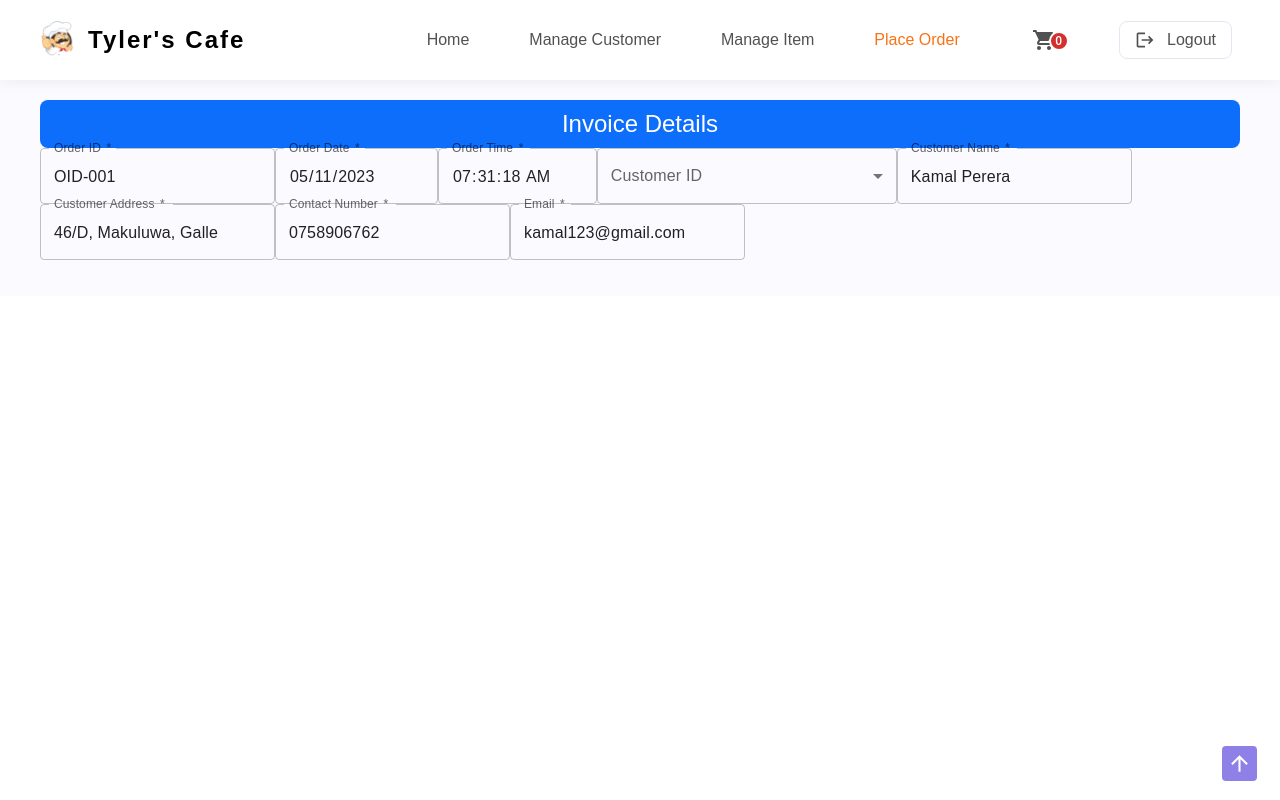
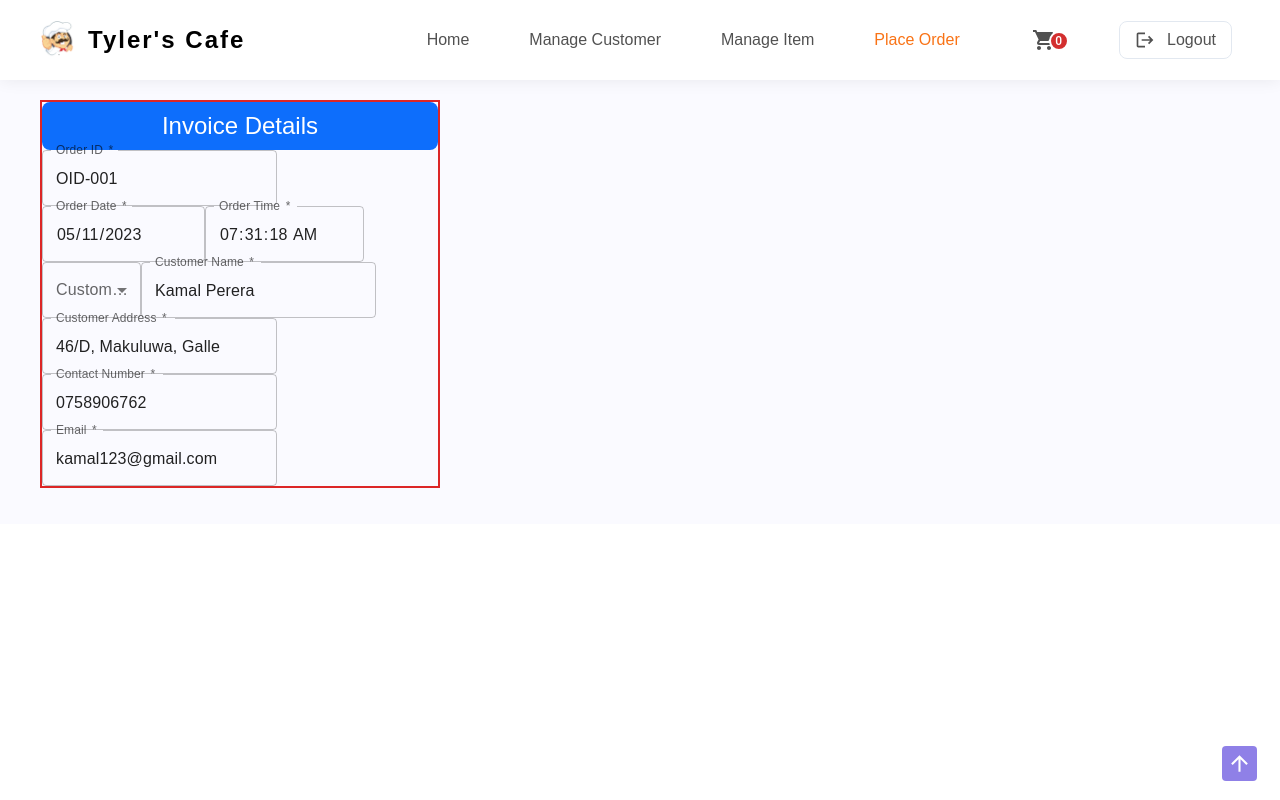
Before and after one commit to AshanSandeep06/Food-Shop-System, a React (Create React App) app in the folder frontend/: page /place_order in a window 1280 px wide. Built offline with nearby package versions, Linux system fonts and the light colour scheme.

Commit message:
Content Updated

```diff
--- a/frontend/src/pages/AdminPages/PlaceOrderForm/PlaceOrderForm.tsx
+++ b/frontend/src/pages/AdminPages/PlaceOrderForm/PlaceOrderForm.tsx
@@ -35,8 +35,8 @@ const PlaceOrderForm = () => {
   };
 
   return (
-    <section>
-      <section>
+    <section className="grid grid-cols-3">
+      <section className="border-2 border-red-600">
         <div className="text-center text-white bg-[#0D6EFC] p-2 font-light rounded-[8px] text-[24px]">
           <h1 className="font-medium">Invoice Details</h1>
         </div>
```
